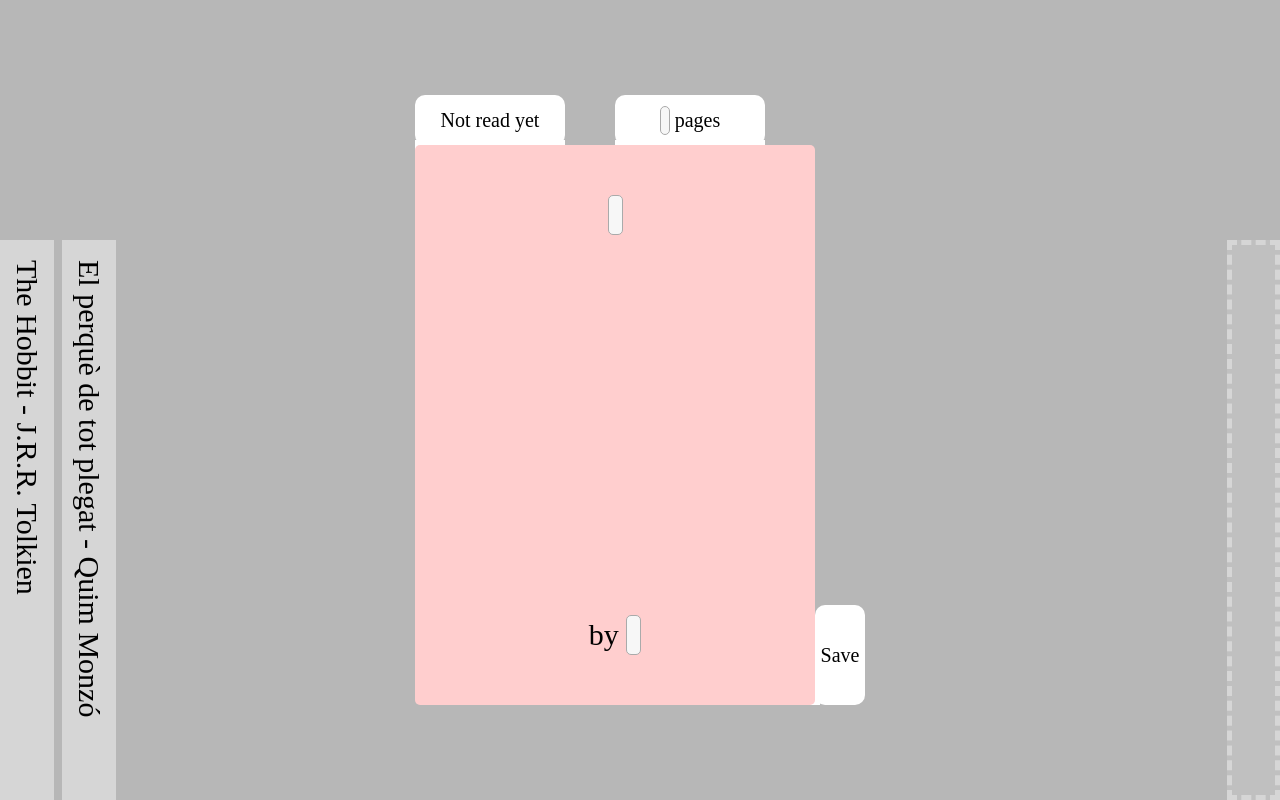
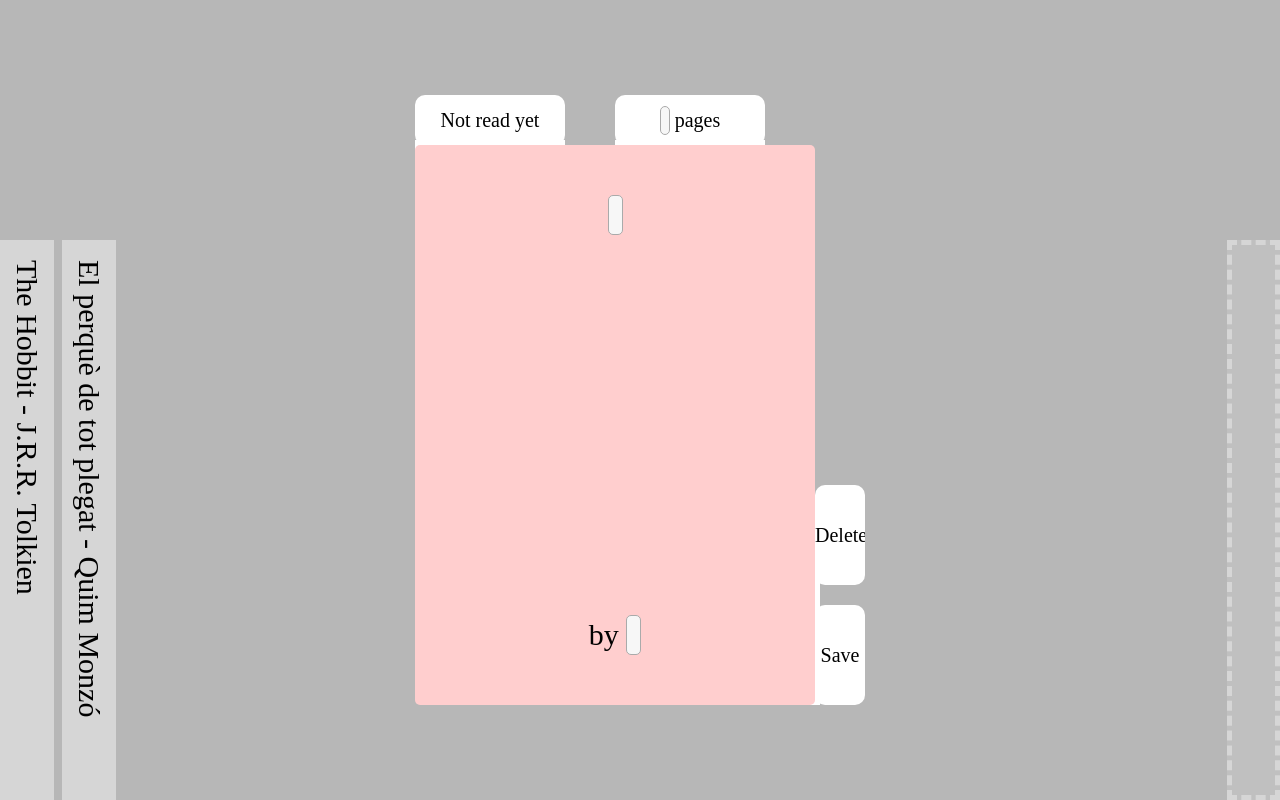
Before and after one commit to Asmatzaile/odin-library, a plain HTML site: page index.html in a window 1280 px wide. Both pictures are taken after a click on the button 1253 px from the left and 520 px from the top of the page. Drawn offline with Linux system fonts and the light colour scheme.

Commit message:
add delete button to modal

```diff
--- a/index.html
+++ b/index.html
@@ -19,6 +19,7 @@
                 <span class="title"><span contenteditable></span></span>
                 <span class="author">by <span contenteditable></span></span>
             </div>
+            <button class="delete">Delete</button>
             <button class="save">Save</button>
         </form>
     </dialog>
--- a/script.js
+++ b/script.js
@@ -45,12 +45,16 @@ const openBookModal = (book) => {
     authorField.textContent = book.author;
     pageCountField.textContent = book.pageCount;
     isReadField.textContent = `${book.isRead ? "Already read" : "Not read yet"}`;
-    bookModal.querySelector("button").onclick = () => {
+    bookModal.querySelector(".save").onclick = () => {
         book.title = titleField.textContent;
         book.author = authorField.textContent;
         book.pageCount = pageCountField.textContent;
         if (isNew) myLibrary.add(book);
         drawLibrary();
     }
+    bookModal.querySelector(".delete").onclick = () => {
+        if (!isNew) myLibrary.delete(book);
+        drawLibrary();
+    }
     bookModal.showModal();
 }
--- a/style.css
+++ b/style.css
@@ -48,7 +48,8 @@ dialog {
     form {
         display: grid;
         grid-template-columns: auto auto auto;
-        grid-template-rows: auto auto auto;
+        grid-template-rows: auto auto auto 120px;
+        align-items: end;
         > * {
             background-color: white;
             border-radius: 10px;
@@ -69,7 +70,7 @@ dialog {
             justify-content: space-between;
             position: relative;
         }
-        .is-read, .page-count, .save {
+        .is-read, .page-count, .save, .delete {
             position: relative;
             font-size: 20px;
             &::before {
@@ -92,10 +93,8 @@ dialog {
                 width: 100%;
             }
         }
-        .save {
+        .save, .delete {
             writing-mode: sideways-lr;
-            grid-row: -2;
-            grid-column: -1;
             height: 100px;
             width: 50px;
             &::before {
@@ -103,6 +102,12 @@ dialog {
                 left: -5px;
                 height: 100%;
             }
+        }
+        .save {
+            grid-row: -2;
+        }
+        .delete {
+            grid-row: -3;
         }
         [contenteditable] {
             border: 1px solid #aaa;
```
